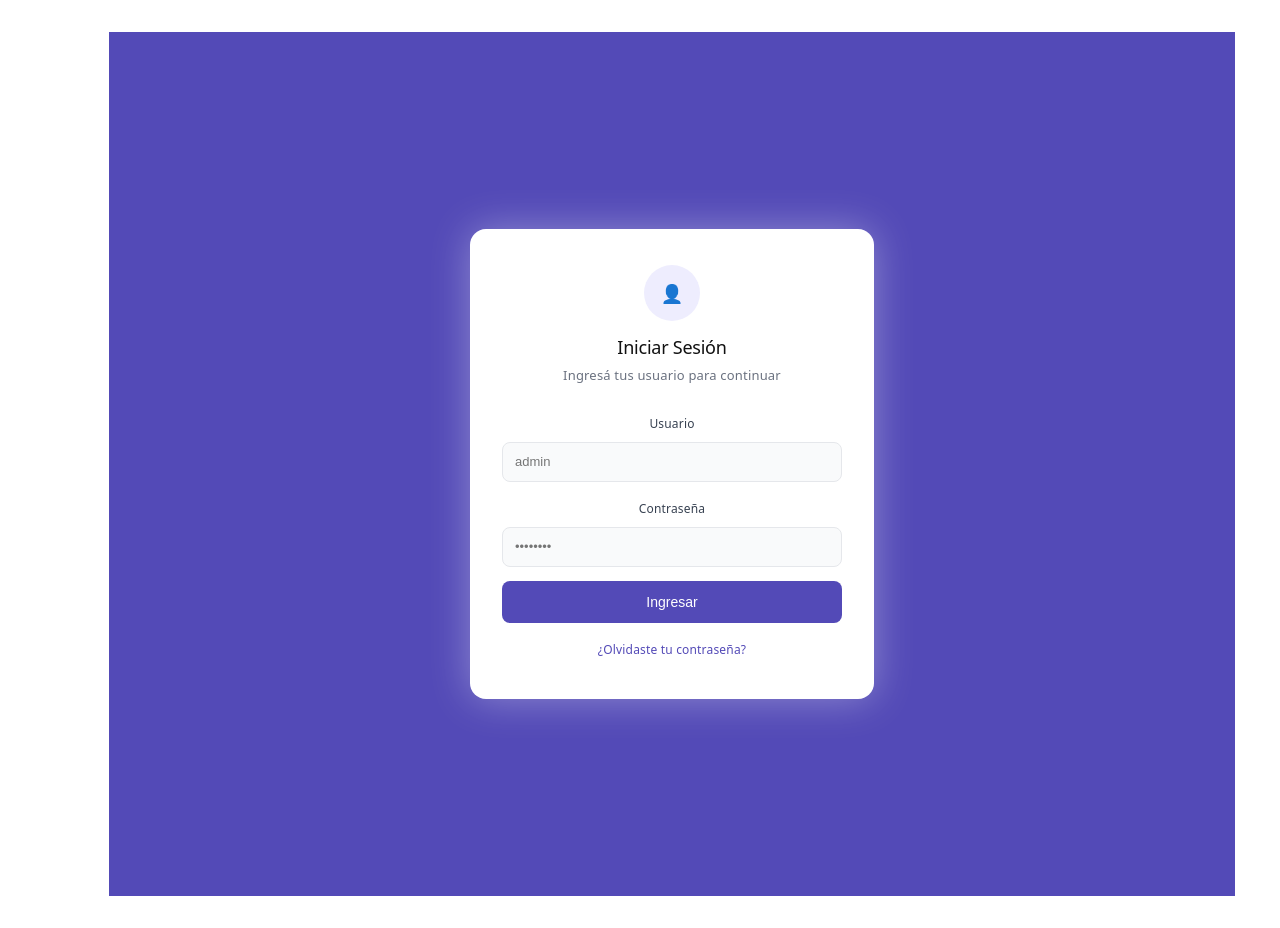
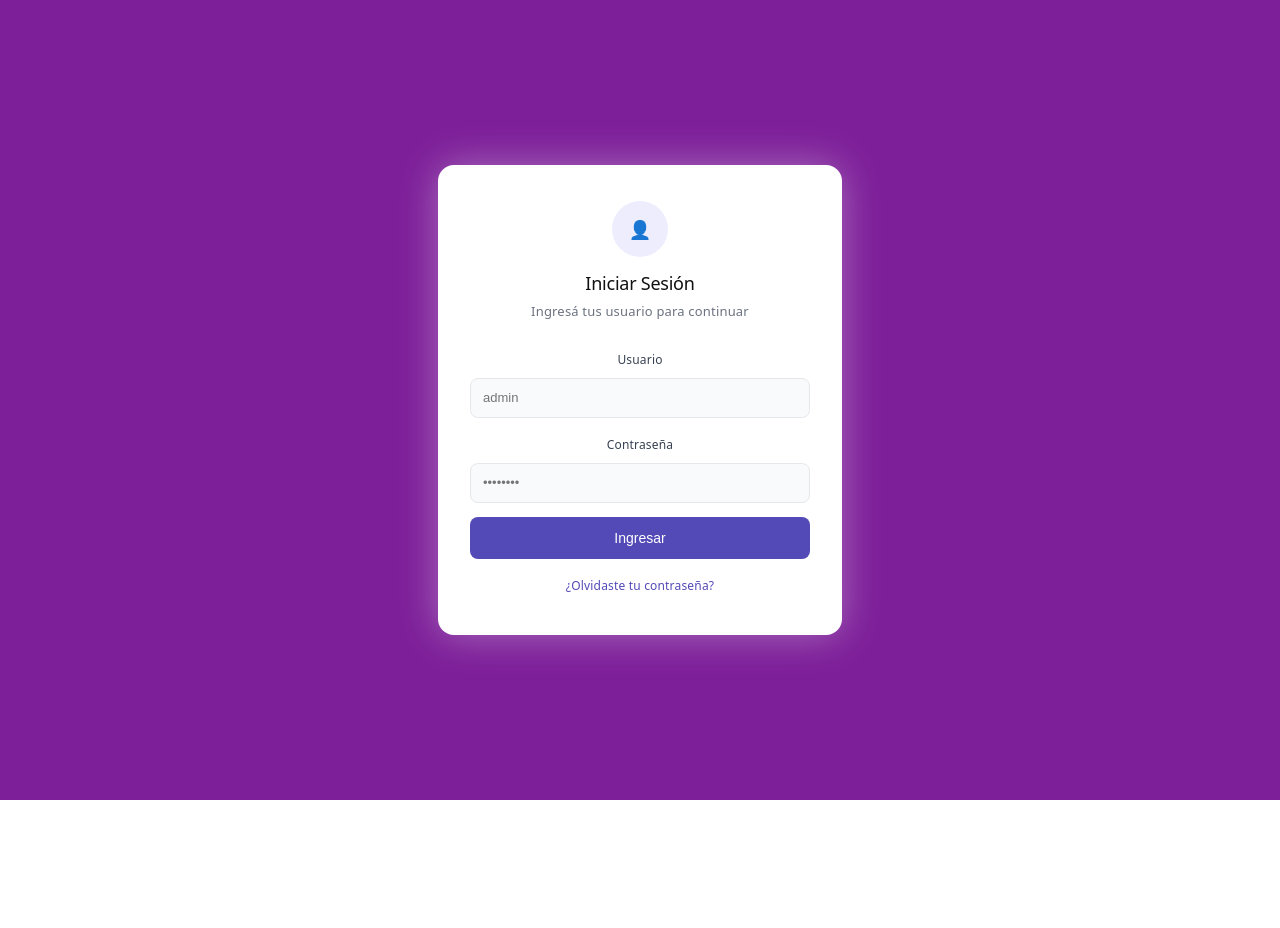
Before and after one commit to Rhagis/Proyecto-practica-Veterinaria, a React (Vite) app in the folder client/: page /login in a window 1280 px wide. After the commit the page ends 800 px from the top, so only its background shows below. Built offline with nearby package versions, Linux system fonts and the light colour scheme; no server answers.

Commit message:
correccion de estilos a la pantalla login

```diff
--- a/client/src/index.css
+++ b/client/src/index.css
@@ -49,6 +49,8 @@
 html,
 body {
   margin: 0;
+  padding: 0;
+  height: 100%;
   background: #fff;
   color: #000;
 }
--- a/client/src/pages/auth/Login.css
+++ b/client/src/pages/auth/Login.css
@@ -1,10 +1,15 @@
 .page {
-  min-height: 100vh;
-  background: #534AB7;
+  height: 100vh;
+  width: 100vw;
+  background: #7d1f99;
   display: flex;
   align-items: center;
   justify-content: center;
-  padding: 32px;
+  padding: 0;
+  margin: 0;
+  position: fixed;
+  top: 0;
+  left: 0;
 }
 
 .card {
```
Also changed, not shown: 1 other file (tests, documents, lock files or other folders).
